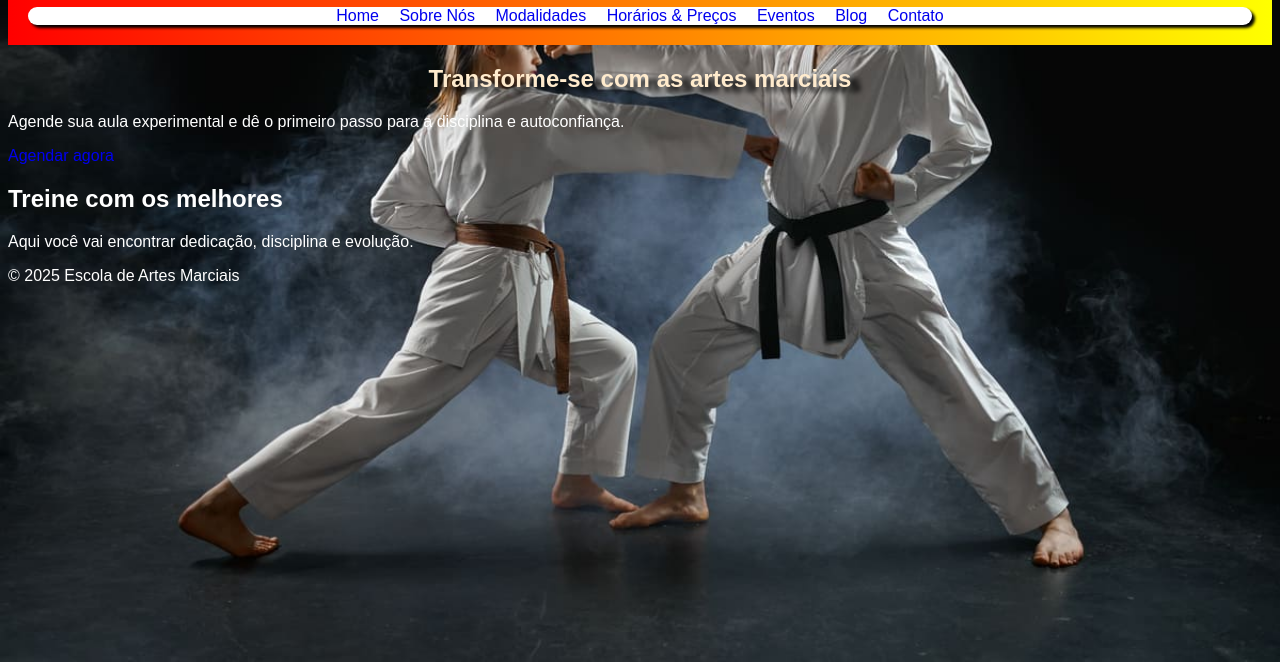
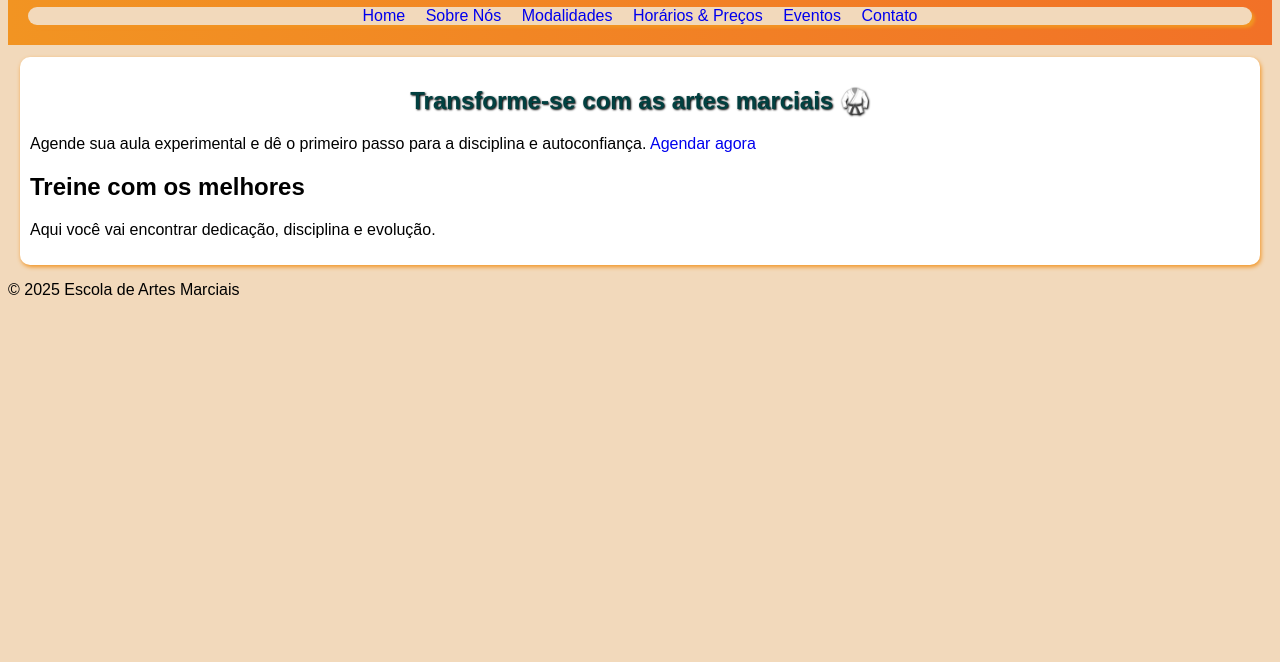
Before and after one commit to ManuelTutanguila/AcademiaUkiWazaFatiga, a plain HTML site: page index.html in a window 1280 px wide. Shown: the part 138-800 px from the top of the page. Drawn offline with Linux system fonts and the light colour scheme.

Commit message:
estou criando novos exercicios

```diff
--- a/index.html
+++ b/index.html
@@ -5,6 +5,7 @@
     <meta name="viewport" content="width=device-width, initial-scale=1.0">
     <title>Escola de Artes Marciais Uki-Waza Fatiga</title>
     <link rel="stylesheet" href="style.css">
+    <link rel="shortcut icon" href="favicon.ico" type="image/x-icon">
 
 
 </head>
@@ -20,7 +21,6 @@
             <a href="modalidades.html">Modalidades</a>
             <a href="horarios.html">Horários & Preços</a>
             <a href="eventos.html">Eventos</a>
-            <a href="blog.html">Blog</a>
             <a href="contato.html">Contato</a>
         </nav>
     </header>
@@ -28,11 +28,15 @@
     <main>
         <section id="principal">
 
-    <h2>Transforme-se com as artes marciais</h2>
+    <h2>Transforme-se com as artes marciais &#x1F94B;</h2>
 
-    <p>Agende sua aula experimental e dê o primeiro passo para a disciplina e autoconfiança.</p>
+    <p class="p">Agende sua aula experimental e dê o primeiro passo para a disciplina e autoconfiança.
+        <a href="contato.html" id="a">
+            Agendar agora</a>
+    </p>
 
-    <a href="contato.html">Agendar agora</a>
+
+
 </section>
 
         <h2>Treine com os melhores</h2>
--- a/style.css
+++ b/style.css
@@ -1,8 +1,7 @@
 body {
-    background-color: black;
-    color: white;
+    background-color: #F2D9BB;
+    color: black;
     font-family: Arial, Helvetica, sans-serif;
-    background-image: url("imagens/fundo.jpeg");
     background-repeat: no-repeat;
     height: 98vh;
     background-position: center center;
@@ -13,7 +12,7 @@ body {
 header {
     padding: 20px;
     text-align: center;
-    background-image: linear-gradient(to right, red, yellow);
+    background-image: linear-gradient(to right, #F29422, #F27127);
     padding: 20px;
     text-align: center;
 }
@@ -23,9 +22,9 @@ header h1 {
 
 nav {
     border-radius: 10px;
-    background-color: white;
+    background-color: #F2D9BB;
     text-align: center;
-    box-shadow: 3px 3px 3px black;
+    box-shadow: 3px 3px 3px #F29422;
 }
 nav a {
 
@@ -35,14 +34,25 @@ nav a {
 }
 nav a:hover {
     text-decoration: underline;
-    background-color: rgb(49, 7, 23);
+    background-color: #ce862ecc;
 }
 section a {
     text-decoration: none
     ;
 }
 section h2 {
-    color: blanchedalmond;
+    color:#014040;
     text-align: center;
-    text-shadow: 10px 5px 5px black;
+    text-shadow: 1px 1px 2px black;
 }
+
+main { background-color: white;
+padding: 10px;
+margin: 12px;
+border-radius: 10px 10px 10px;
+box-shadow: 1px 2px 4px #F29422;
+}
+
+.a {
+    text-align: left;
+}
```
Also changed, not shown: sobre.html (+32 -0 lines), favicon.ico (added).
